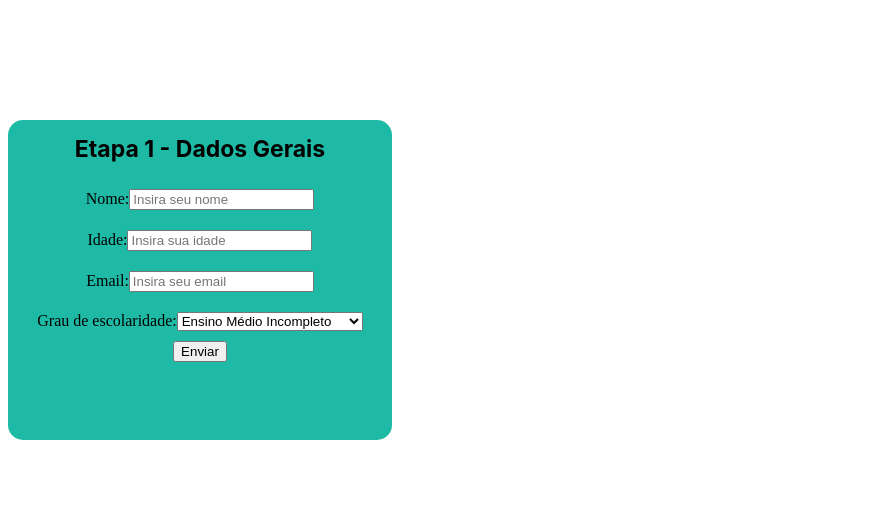
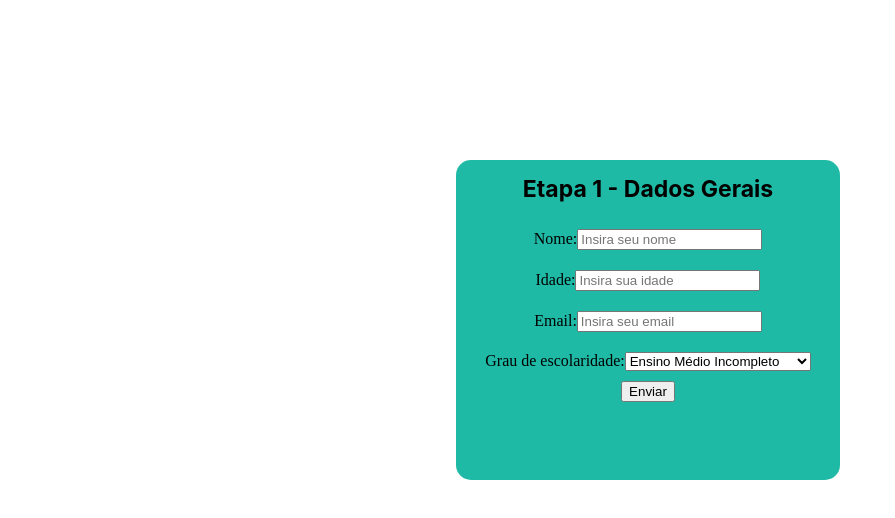
Before and after one commit to future4code/jemison-Victoria-Moreira, a React (Create React App) app in the folder modulo3/rend-condicional-form/: page / in a window 1280 px wide. Shown: the top 518 px of the page, without its empty margins (0-895 px from the left). Built offline with nearby package versions, Linux system fonts and the light colour scheme.

Commit message:
centralizando o formulário

```diff
--- a/modulo3/rend-condicional-form/src/style.js
+++ b/modulo3/rend-condicional-form/src/style.js
@@ -9,8 +9,8 @@ export const DivFormulario = styled.div`
   background-color: #1fbaa5;
   height: 40vh;
   width: 30vw;
-  margin-top: 15vh;
   border-radius: 15px;
+  margin: 20vh 35vw 20vh 35vw;
 
   h1{
     font-size: 23px;
```
